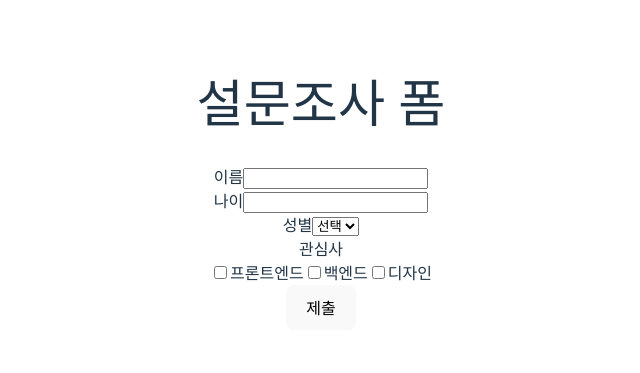
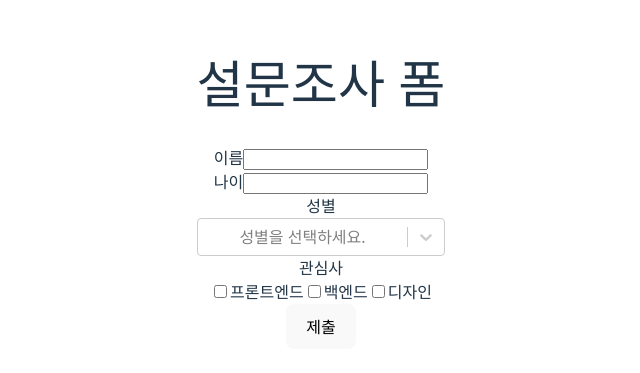
Before and after one commit to Eilleen-yang/survey-app, a React (Vite) app: page / in a window 1280 px wide. Shown: the part 215-588 px from the top of the page, without its empty margins (319-959 px from the left). Built offline with nearby package versions, Linux system fonts and the light colour scheme.

Commit message:
feat : select라이브러리 사용

```diff
--- a/src/_components/SurveyForm.jsx
+++ b/src/_components/SurveyForm.jsx
@@ -1,14 +1,26 @@
-import { useForm } from "react-hook-form";
+import { Controller, useForm } from "react-hook-form";
+import Select from "react-select";
+
+const genderOptions = [
+  { value: "male", label: "남성" },
+  { value: "female", label: "여성" },
+];
 
 export default function SuveyForm() {
   const {
+    control,
     register,
+    watch,
     handleSubmit,
-    watch,
     formState: { errors },
   } = useForm();
+
   const onSubmit = (data) => {
-    console.log("폼 제출 데이터", data);
+    const submittedData = {
+      ...data,
+      gender: data.gender?.value || "",
+    };
+    console.log("폼 제출 데이터", submittedData);
     alert("설문조사 제출 완료!");
   };
 
@@ -38,11 +50,23 @@ export default function SuveyForm() {
       </div>
       <div>
         <label>성별</label>
-        <select {...register("gender", { required: "성별을 선택해주세요." })}>
+        {/* <select {...register("gender", { required: "성별을 선택해주세요." })}>
           <option value="">선택</option>
           <option value="male">남성</option>
           <option value="female">여성</option>
-        </select>
+        </select> */}
+        <Controller
+          name="gender"
+          control={control}
+          rules={{ required: "성별을 선택해주세요." }}
+          render={({ field }) => (
+            <Select
+              {...field}
+              options={genderOptions}
+              placeholder="성별을 선택하세요."
+            />
+          )}
+        />
         {errors.gender && (
           <p style={{ color: "red" }}>{errors.gender.message}</p>
         )}
```
